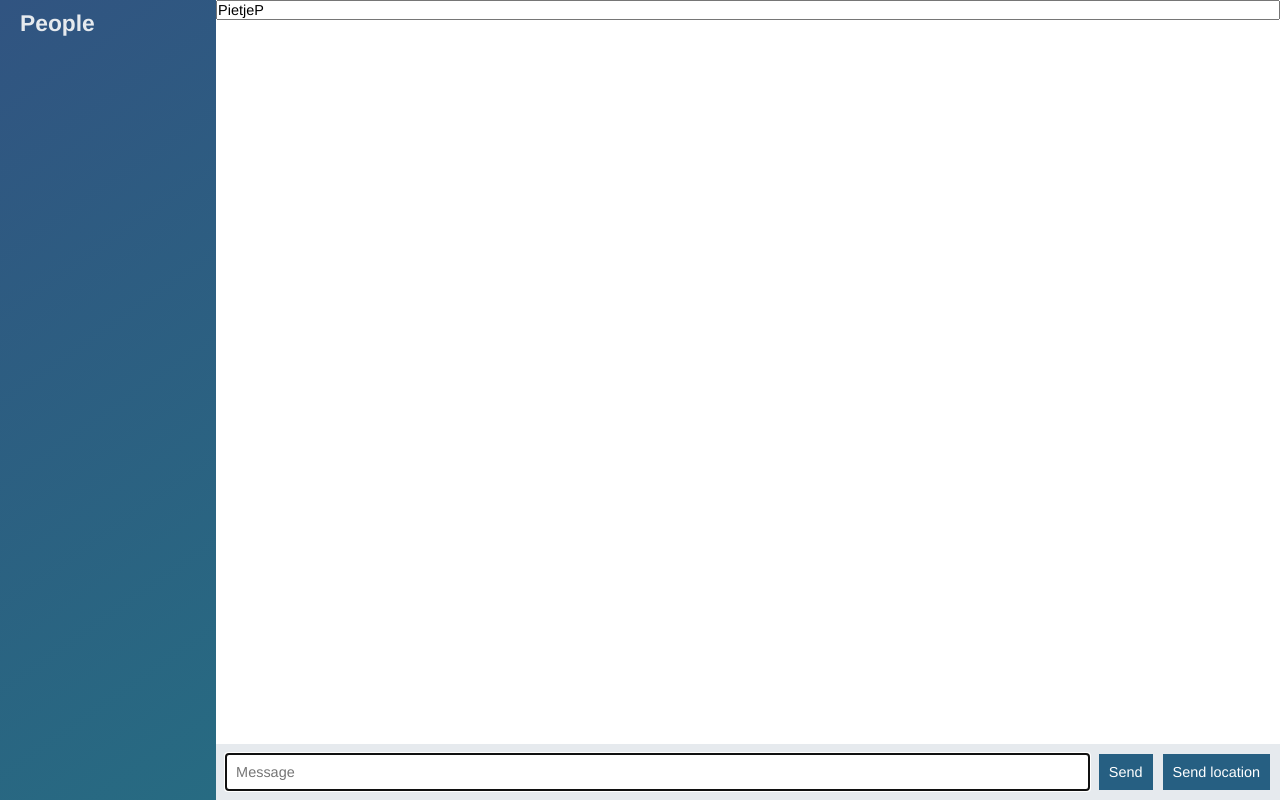
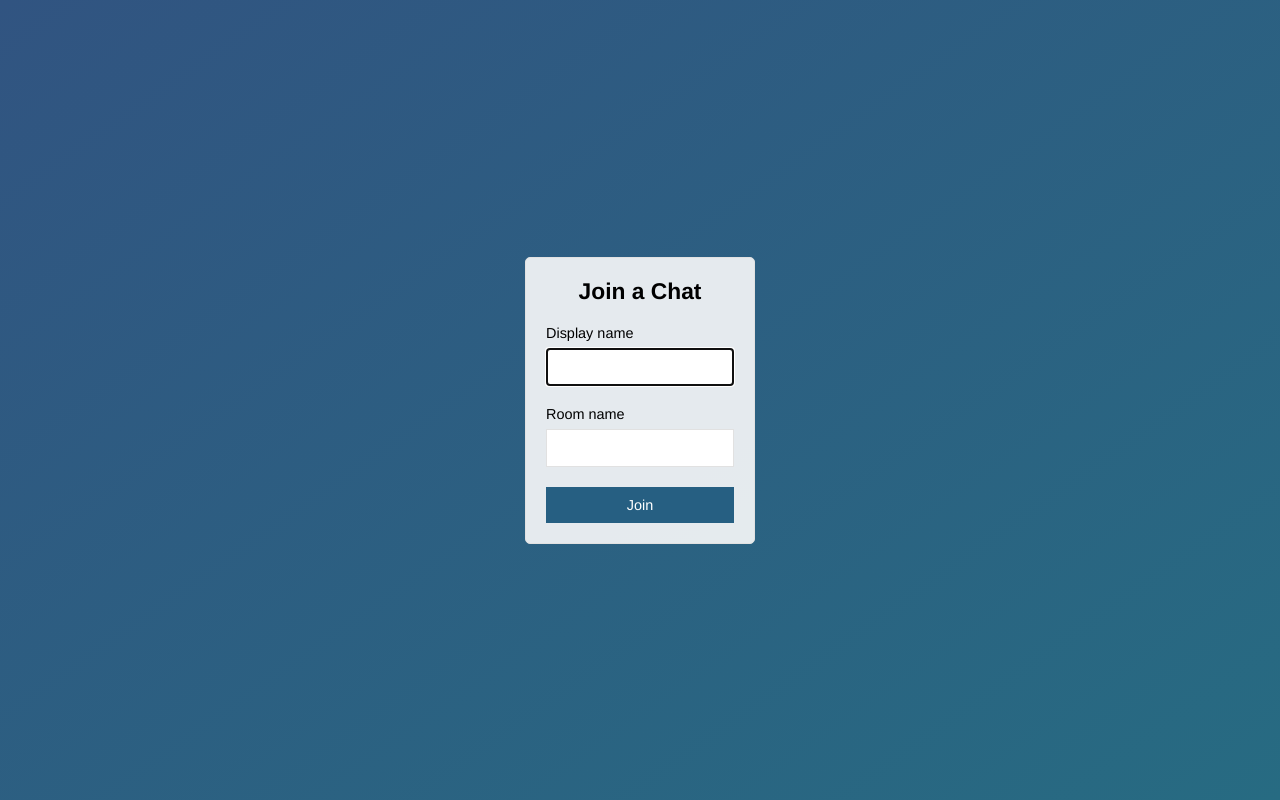
Before and after one commit to drummer0417/node-chat-app, a website: page public/index.html in a window 1280 px wide. Drawn offline with nearby package versions, Linux system fonts and the light colour scheme; no server answers.

Commit message:
Adding Join Chat form part 1

```diff
--- a/public/index.html
+++ b/public/index.html
@@ -1,62 +1,31 @@
-<!doctype html>
-
+<!DOCTYPE html>
 <html>
 
 <head>
-  <meta charset="utf-8" />
+  <meta charset="utf-8">
+  <title>Join | ChatApp</title>
   <link rel="stylesheet" , href="/css/styles.css" />
 </head>
 
-<body class="chat">
-
-  <div class="chat__sidebar">
-    <h3>People</h3>
-    <div id="users"></div>
+<body class="centered-form">
+  <div class="centered-form__form">
+    <form action="/chat.html">
+      <div class="form-field">
+        <h3>Join a Chat</h3>
+      </div>
+      <div class="form-field">
+        <label>Display name</label>
+        <input type="text" name="name" autofocus />
+      </div>
+      <div class="form-field">
+        <label>Room name</label>
+        <input type="text" name="room" autofocus />
+      </div>
+      <div class="form-field">
+        <button>Join</button>
+      </div>
+    </form>
   </div>
-
-  <div class="chat__main">
-    <input id="name" , type="text" , value="PietjeP" />
-
-    <ol id="messages" class="chat__messages"></ol>
-    <div class="chat__footer">
-      <form id="message-form">
-        <input name="message" , type="text" placeholder="Message" autofocus autocomplete="off"></input>
-        <button>Send</button>
-      </form>
-      <button id="send-location">Send location</button>
-    </div>
-  </div>
-
-  <script id="message-template" , type="text/template">
-    <li class="message">
-      <div class="message__title">
-        <h4>{{from}}</h4>
-        <span>{{createdAt}}</span>
-      </div>
-      <div class="message__body">
-        <p>{{text}}</p>
-      </div>
-    </li>
-  </script>
-
-  <script id="location-message-template" , type="text/template">
-    <li class="message">
-      <div class="message__title">
-        <h4>{{from}}</h4>
-        <span>{{createdAt}}</span>
-      </div>
-      <div class="message__body">
-        <p><a target=_blank href="{{url}}">My current location</a></p>
-      </div>
-    </li>
-  </script>
-
-  <script src="/socket.io/socket.io.js"></script>
-  <script src="/js/libs/jquery-3.2.1.js"></script>
-  <script src="/js/libs/moment.js"></script>
-  <script src="/js/libs/mustache.js"></script>
-  <script src="/js/index.js"></script>
-
 </body>
 
 </html>
```
Also changed, not shown: public/chat.html (added, +64 -0 lines), public/js/chat.js (renamed from public/js/index.js).
